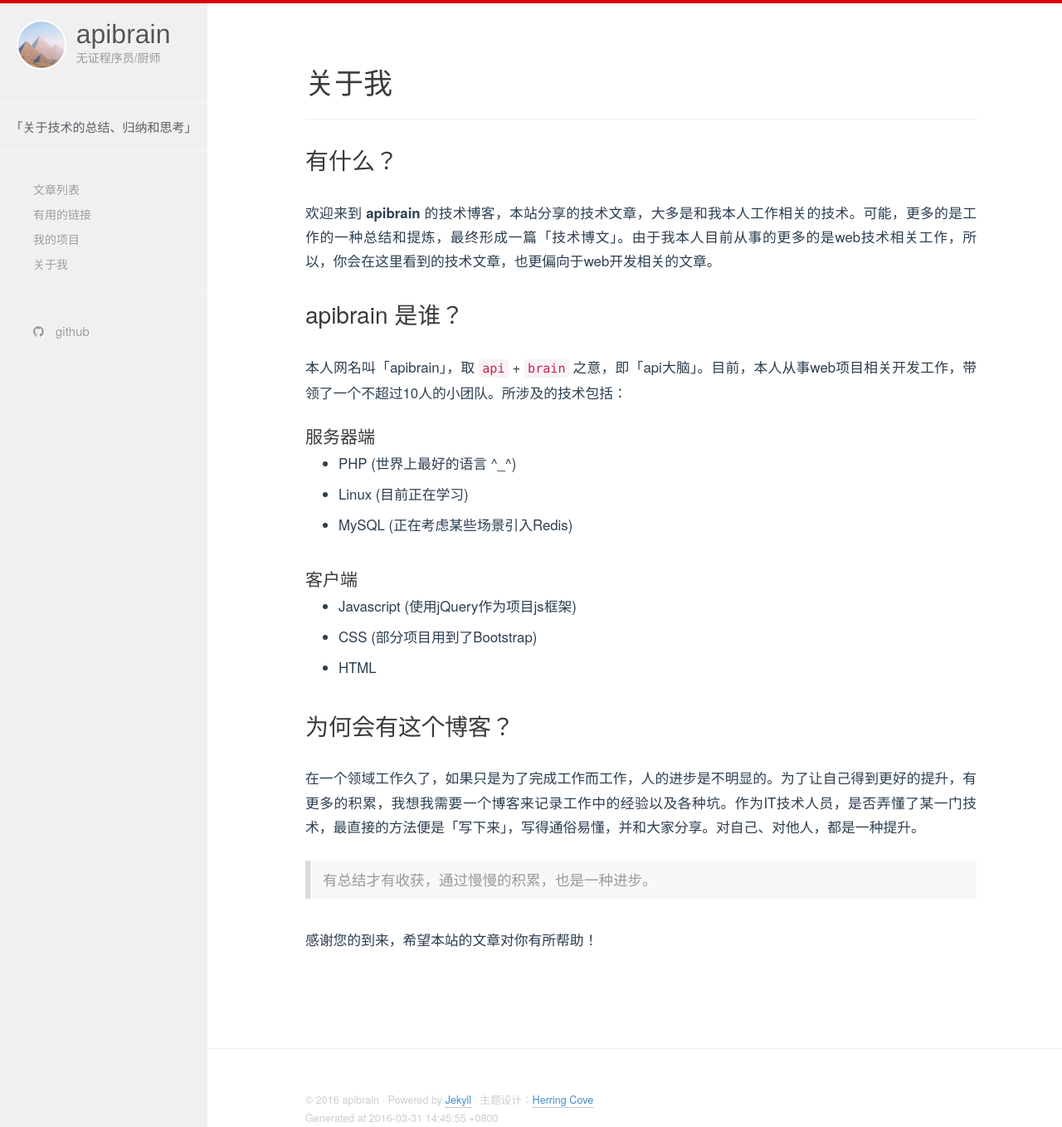
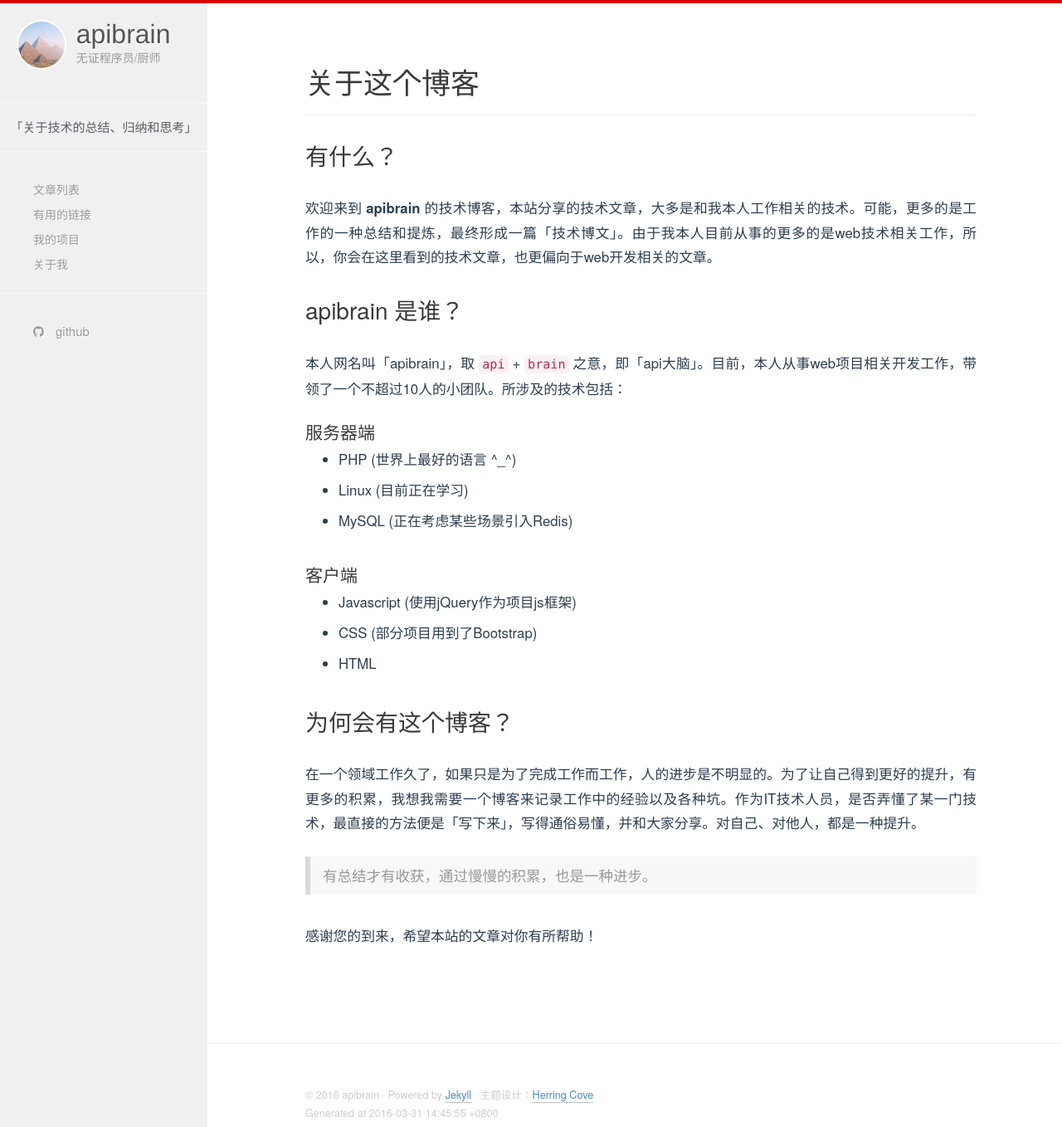
Before and after one commit to apibrain/apibrain.github.io, a Jekyll site: the page built from about/index.md, in a window 1280 px wide and 1358 px high. Shown: the whole window at 83% size. Built offline with Jekyll 4.4.1, drawn with Linux system fonts in a browser that asks for light colours.

Commit message:
为静态页添加了no_meta参数

```diff
--- a/_includes/categories.html
+++ b/_includes/categories.html
@@ -1,4 +1,5 @@
 {% assign categories = '' %}
+
 {% if page.categories and page.categories.size > 0 %}
   {% for post_category in page.categories %}
     {% for data_category in site.data.categories %}
@@ -10,7 +11,6 @@
   {% endfor %}
 {% endif %}
 
-
 {% if categories != '' %}
 <small><i class="fa fa-folder-open-o"></i> {{ categories }}</small>
 {% endif %}
--- a/_layouts/post.html
+++ b/_layouts/post.html
@@ -3,14 +3,14 @@
 ---
 <div id="article">
   <h1 class="article-title">{{ page.title }}</h1>
+  {% if page.no_meta != 1 %}
   <p class="meta">
     {% if page.date %}
     <small><i class="fa fa-calendar-o"></i> {{ page.date | date_to_string | date: "%Y-%m-%d" }}</small>
     {% endif %}
-
     {% include categories.html %}
-
   </p>
+  {% endif %}
   <hr>
   <div class="post">
     {{ content }}
--- a/about/index.md
+++ b/about/index.md
@@ -1,6 +1,7 @@
 ---
 layout: post
-title: 关于我
+title: 关于这个博客
+no_meta: 1
 ---
 
 ## 有什么？
```
Also changed, not shown: bookmarks/index.md (+1 -0 lines).
